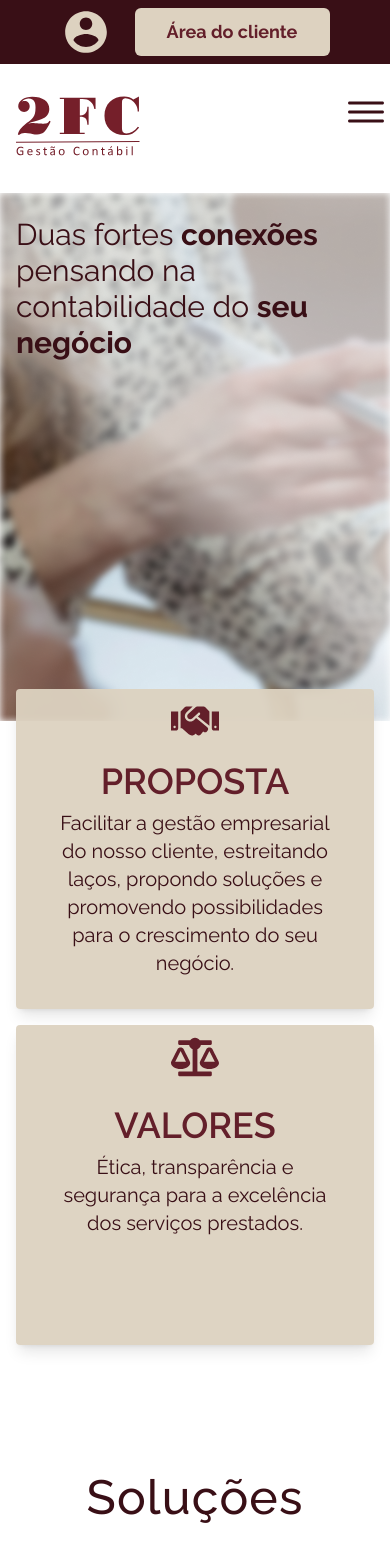
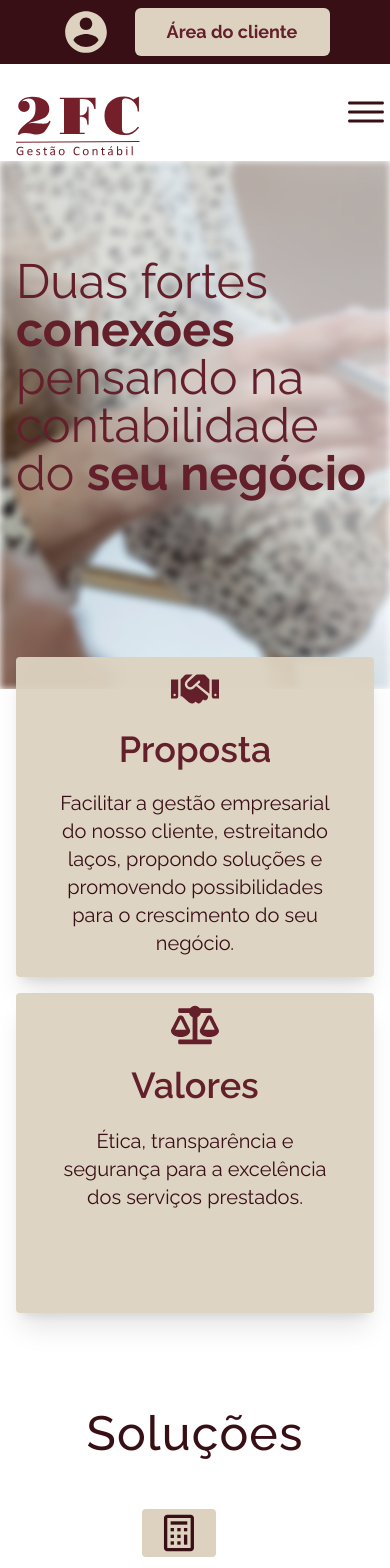
Before and after one commit to devruso/landing-page-2fc, a React (Create React App) app: page / in a window 390 px wide. Shown: the top 1568 px of the page. Built offline with nearby package versions, Linux system fonts and the light colour scheme.

Commit message:
fix: corrects mobile visualization

```diff
--- a/src/components/HeroSection.tsx
+++ b/src/components/HeroSection.tsx
@@ -6,35 +6,35 @@ import { FaBalanceScale } from "react-icons/fa";
 
 const HeroSection: React.FC = () => {
   return (
-    <main id="hero" className="relative py-8">
+    <main id="hero" className="relative ">
       {/* Imagem de fundo para telas maiores */}
-      <section className="hidden md:flex md:flex-row bg-cover bg-center w-full h-[700px] -z-10" style={{ backgroundImage: `url(${whoWeAre})` }}>
-        <h2 className="text-6xl pt-12 text-left mb-4 text-vinho w-1/3 md:mr-24 md:mt-4 justify-self-end">
+      <section className="hidden md:flex justify-end md:flex-row bg-cover bg-center w-full h-[700px] -z-10" style={{ backgroundImage: `url(${whoWeAre})` }}>
+        <h2 className="text-6xl text-left mb-4 text-vinho2 w-1/3 md:mt-24 md:mr-24">
       Duas fortes <b> conexões </b> pensando na contabilidade do <b> seu negócio </b></h2>
       </section>
 
       {/* Imagem de fundo alternativa para telas menores */}
       <section className="md:hidden bg-cover bg-center w-full h-[528px] -z-10" style={{ backgroundImage: `url(${whoWeAre2})` }}>
-        <div className="text-3xl pt-6 text-left mb-2 text-vinho px-4">
+        <div className="text-5xl pt-24  md:pt-6 text-left mb-2 text-vinho2 px-4">
           Duas fortes <b> conexões </b> pensando na contabilidade do <b> seu negócio </b>
         </div>
       </section>
 
       <div className="text-center flex justify-center -mt-8  z-10 flex-col md:flex-row">
         {/* Conteúdo da primeira div */}
-        <div className='max-w-sm h-80 md:h-96 mx-4 mb-4 md:mb-0 bg-opacity-95 shadow-lg text-vinho2 bg-pistache pt-2 p-2 rounded'>
+        <div className='max-w-sm flex flex-col h-80 md:h-96 mx-4 mb-4 md:mb-0 bg-opacity-95 shadow-xl text-vinho2 bg-pistache pt-2 p-2 rounded'>
           <FaHandshake className="text-5xl mx-auto mb-4" />
-          <h3 className="text-4xl font-semibold mb-2">PROPOSTA</h3>
-          <p className="my-2 text-xl w-4/5 mx-auto text-vinho">
+          <h3 className="text-4xl font-semibold mb-2">Proposta</h3>
+          <p className="my-auto text-xl w-4/5 mx-auto text-vinho">
             Facilitar a gestão empresarial do nosso cliente, estreitando laços, propondo soluções e promovendo possibilidades para o crescimento do seu negócio.
           </p>
         </div>
 
         {/* Conteúdo da segunda div */}
-        <div className='max-w-sm mx-4 h-80 md:h-96 bg-opacity-95 shadow-lg   text-vinho2 bg-pistache pt-2 p-2 rounded'>
+        <div className='max-w-sm flex flex-col mx-4 h-80 md:h-96 bg-opacity-95 shadow-xl text-vinho2 bg-pistache pt-2 p-2 rounded'>
           <FaBalanceScale className="text-5xl mx-auto mb-4" />
-          <h3 className="text-4xl font-semibold pt-2  mb-2">VALORES</h3>
-          <p className='text-xl my-2 w-4/5 mx-auto text-vinho'>
+          <h3 className="text-4xl font-semibold  mb-2">Valores</h3>
+          <p className='text-xl my-auto w-4/5 mx-auto pb-20 text-vinho'>
             Ética, transparência e segurança para a excelência dos serviços prestados.
           </p>
         </div>
```
